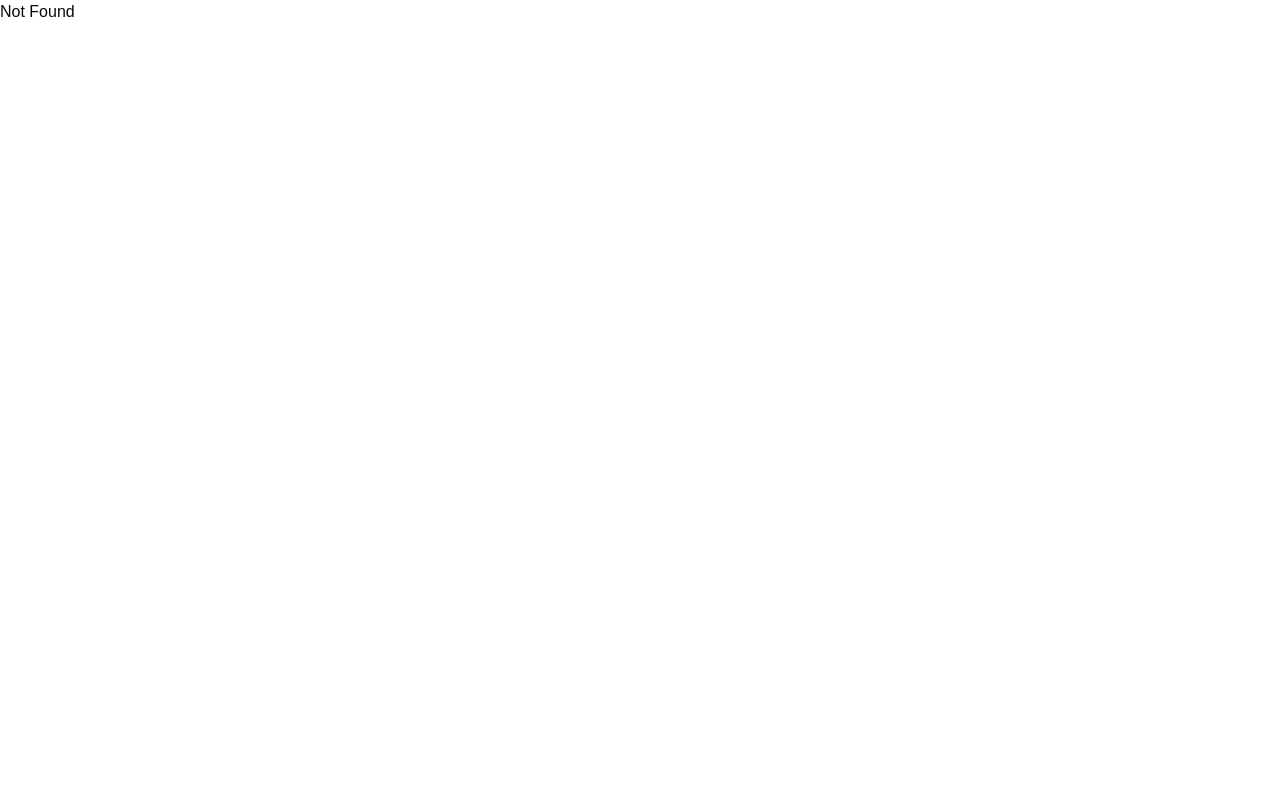
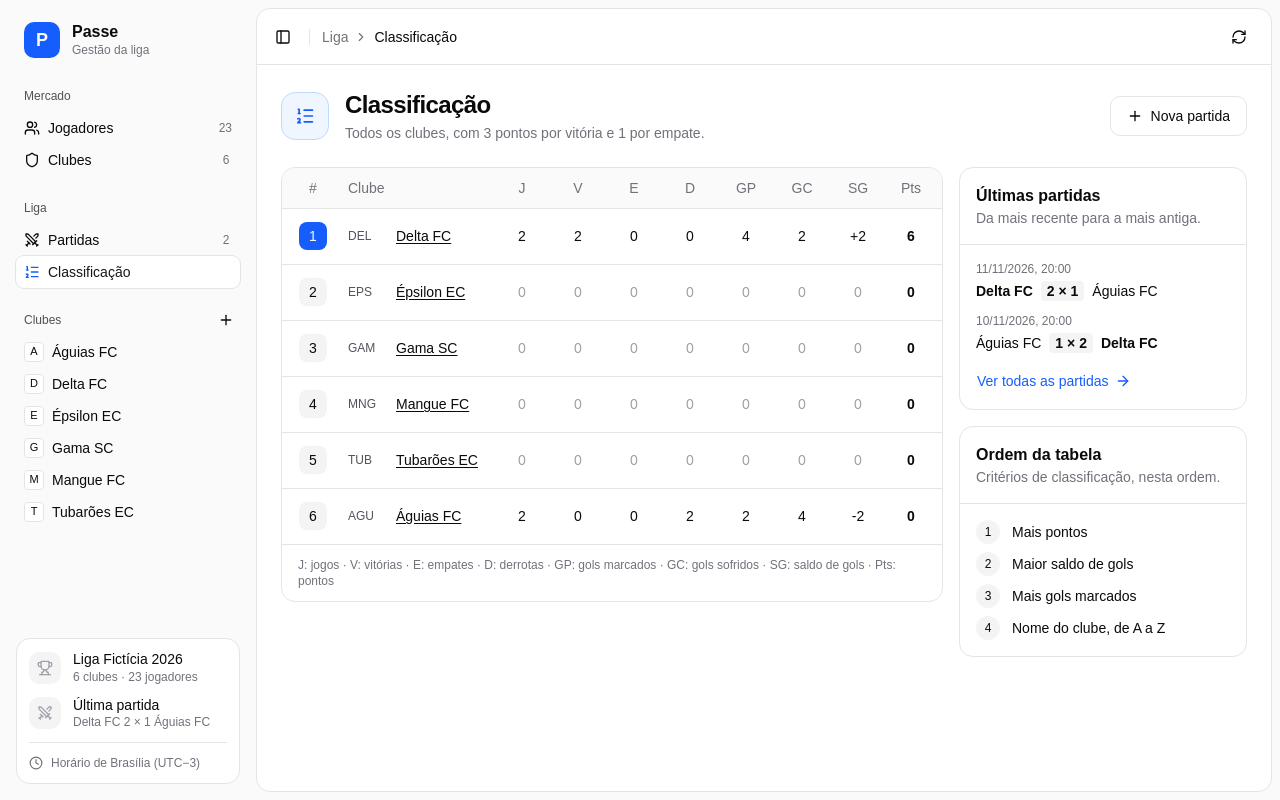
Before and after one commit to Fontesx11/desafio-isi-desenvolvedor-1, a React (Vite) app in the folder frontend/: page /standings in a window 1280 px wide. Built offline with nearby package versions, Linux system fonts and the light colour scheme.

Commit message:
feat: add standings page with routing and mock data

```diff
--- a/frontend/src/layout/constants/menu.constants.ts
+++ b/frontend/src/layout/constants/menu.constants.ts
@@ -43,7 +43,7 @@ export const MENU_GROUPS: { label: string; items: MenuItem[] }[] = [
         to: '/matches',
         count: LEAGUE_MOCK.matchesCount,
       },
-      { title: 'Classificação', icon: ListOrdered },
+      { title: 'Classificação', icon: ListOrdered, to: '/standings' },
     ],
   },
 ];
--- a/frontend/src/lib/format.ts
+++ b/frontend/src/lib/format.ts
@@ -25,6 +25,14 @@ export function formatInteger(value: number) {
   return integerFormatter.format(value);
 }
 
+const signedIntegerFormatter = new Intl.NumberFormat('pt-BR', {
+  signDisplay: 'exceptZero',
+});
+
+export function formatSignedInteger(value: number) {
+  return signedIntegerFormatter.format(value);
+}
+
 // Datas sempre no horário de Brasília, qualquer que seja o fuso do navegador
 const dateFormatter = new Intl.DateTimeFormat('pt-BR', {
   timeZone: 'America/Sao_Paulo',
--- /dev/null
+++ b/frontend/src/modules/classificacao/mocks/standings.mock.ts
@@ -0,0 +1,53 @@
+import type { Standing } from '../types/standings.types';
+
+type StandingRow = [
+  position: number,
+  clubId: number,
+  clubName: string,
+  played: number,
+  wins: number,
+  draws: number,
+  losses: number,
+  goalsFor: number,
+  goalsAgainst: number,
+  goalDifference: number,
+  points: number,
+];
+
+// prettier-ignore
+const ROWS: StandingRow[] = [
+  [1, 2, 'Delta FC', 2, 2, 0, 0, 4, 2, 2, 6],
+  [2, 3, 'Épsilon EC', 0, 0, 0, 0, 0, 0, 0, 0],
+  [3, 4, 'Gama SC', 0, 0, 0, 0, 0, 0, 0, 0],
+  [4, 5, 'Mangue FC', 0, 0, 0, 0, 0, 0, 0, 0],
+  [5, 6, 'Tubarões EC', 0, 0, 0, 0, 0, 0, 0, 0],
+  [6, 1, 'Águias FC', 2, 0, 0, 2, 2, 4, -2, 0],
+];
+
+export const STANDINGS_MOCK: Standing[] = ROWS.map(
+  ([
+    position,
+    clubId,
+    clubName,
+    played,
+    wins,
+    draws,
+    losses,
+    goalsFor,
+    goalsAgainst,
+    goalDifference,
+    points,
+  ]) => ({
+    position,
+    club_id: clubId,
+    club_name: clubName,
+    played,
+    wins,
+    draws,
+    losses,
+    goals_for: goalsFor,
+    goals_against: goalsAgainst,
+    goal_difference: goalDifference,
+    points,
+  }),
+);
--- /dev/null
+++ b/frontend/src/modules/classificacao/pages/index.tsx
@@ -0,0 +1,199 @@
+import { Link } from '@tanstack/react-router';
+import { cn } from 'cn';
+import { ArrowRight, ListOrdered, Plus } from 'lucide-react';
+import { useState } from 'react';
+import { DataTable, type DataTableColumn } from '@/components/data-table';
+import { Button } from '@/components/ui/button';
+import { PageHeader } from '@/layout/components/page-header';
+import { formatDate, formatSignedInteger, formatTime } from '@/lib/format';
+import { findClub } from '@/modules/jogadores/utils/players.utils';
+import { NewMatchDialog } from '@/modules/partidas/components/new-match-dialog';
+import { MATCHES_MOCK } from '@/modules/partidas/mocks/matches.mock';
+import { STANDINGS_MOCK } from '../mocks/standings.mock';
+import type { Standing } from '../types/standings.types';
+
+const ORDER_CRITERIA = [
+  'Mais pontos',
+  'Maior saldo de gols',
+  'Mais gols marcados',
+  'Nome do clube, de A a Z',
+];
+
+function numberColumn(
+  id: string,
+  header: string,
+  value: (standing: Standing) => string | number,
+): DataTableColumn<Standing> {
+  return {
+    id,
+    header,
+    className: 'w-14 text-center',
+    cell: (standing) => (
+      <span className={cn(standing.played === 0 && 'text-zinc-400')}>
+        {value(standing)}
+      </span>
+    ),
+  };
+}
+
+const columns: DataTableColumn<Standing>[] = [
+  {
+    id: 'position',
+    header: '#',
+    className: 'w-14 text-center',
+    cell: (standing) => (
+      <span
+        className={cn(
+          'inline-flex size-7 items-center justify-center rounded-md bg-zinc-100 text-sm',
+          standing.position === 1 && 'bg-primary text-primary-foreground',
+        )}
+      >
+        {standing.position}
+      </span>
+    ),
+  },
+  {
+    id: 'club',
+    header: 'Clube',
+    cell: (standing) => (
+      <span className="flex items-center gap-2">
+        <span className="w-10 text-xs font-medium text-zinc-600">
+          {findClub(standing.club_id)?.acronym}
+        </span>
+        <Link
+          to="/clubs/$clubId"
+          params={{ clubId: String(standing.club_id) }}
+          className="underline underline-offset-2"
+        >
+          {standing.club_name}
+        </Link>
+      </span>
+    ),
+  },
+  numberColumn('played', 'J', (standing) => standing.played),
+  numberColumn('wins', 'V', (standing) => standing.wins),
+  numberColumn('draws', 'E', (standing) => standing.draws),
+  numberColumn('losses', 'D', (standing) => standing.losses),
+  numberColumn('goals-for', 'GP', (standing) => standing.goals_for),
+  numberColumn('goals-against', 'GC', (standing) => standing.goals_against),
+  numberColumn('goal-difference', 'SG', (standing) =>
+    formatSignedInteger(standing.goal_difference),
+  ),
+  {
+    id: 'points',
+    header: 'Pts',
+    className: 'w-14 text-center',
+    cell: (standing) => (
+      <span className="font-semibold">{standing.points}</span>
+    ),
+  },
+];
+
+export default function StandingsPage() {
+  const [isCreating, setIsCreating] = useState(false);
+  const recentMatches = MATCHES_MOCK.slice(0, 2);
+
+  return (
+    <div className="space-y-6">
+      <PageHeader
+        icon={ListOrdered}
+        title="Classificação"
+        subtitle="Todos os clubes, com 3 pontos por vitória e 1 por empate."
+        actions={
+          <Button
+            type="button"
+            variant="outline"
+            className="h-10 gap-2 px-4"
+            onClick={() => setIsCreating(true)}
+          >
+            <Plus />
+            Nova partida
+          </Button>
+        }
+      />
+
+      <div className="grid grid-cols-[1fr_18rem] items-start gap-4">
+        <section className="overflow-hidden rounded-xl border border-zinc-200">
+          <DataTable
+            columns={columns}
+            rows={STANDINGS_MOCK}
+            getRowKey={(standing) => standing.club_id}
+            emptyMessage="Nenhum clube cadastrado."
+          />
+          <p className="border-t border-zinc-200 px-4 py-3 text-xs text-zinc-500">
+            J: jogos · V: vitórias · E: empates · D: derrotas · GP: gols
+            marcados · GC: gols sofridos · SG: saldo de gols · Pts: pontos
+          </p>
+        </section>
+
+        <aside className="space-y-4">
+          <section className="overflow-hidden rounded-xl border border-zinc-200">
+            <div className="border-b border-zinc-200 p-4">
+              <h2 className="font-semibold">Últimas partidas</h2>
+              <p className="text-sm text-zinc-500">
+                Da mais recente para a mais antiga.
+              </p>
+            </div>
+            <ul className="space-y-3 p-4">
+              {recentMatches.map((match) => (
+                <li key={match.id} className="space-y-1">
+                  <p className="text-xs text-zinc-500">
+                    {formatDate(match.played_at)}, {formatTime(match.played_at)}
+                  </p>
+                  <p className="flex items-center gap-2 text-sm">
+                    <span
+                      className={cn(
+                        match.result === 'MANDANTE' && 'font-semibold',
+                      )}
+                    >
+                      {match.home.club_name}
+                    </span>
+                    <span className="rounded bg-zinc-100 px-1.5 font-semibold tabular-nums">
+                      {match.home.goals} × {match.away.goals}
+                    </span>
+                    <span
+                      className={cn(
+                        match.result === 'VISITANTE' && 'font-semibold',
+                      )}
+                    >
+                      {match.away.club_name}
+                    </span>
+                  </p>
+                </li>
+              ))}
+            </ul>
+            <div className="px-4 pb-4">
+              <Button asChild variant="link" className="h-auto p-0">
+                <Link to="/matches">
+                  Ver todas as partidas
+                  <ArrowRight />
+                </Link>
+              </Button>
+            </div>
+          </section>
+
+          <section className="overflow-hidden rounded-xl border border-zinc-200">
+            <div className="border-b border-zinc-200 p-4">
+              <h2 className="font-semibold">Ordem da tabela</h2>
+              <p className="text-sm text-zinc-500">
+                Critérios de classificação, nesta ordem.
+              </p>
+            </div>
+            <ol className="space-y-2 p-4 text-sm">
+              {ORDER_CRITERIA.map((criterion, index) => (
+                <li key={criterion} className="flex items-center gap-3">
+                  <span className="flex size-6 items-center justify-center rounded-full bg-zinc-100 text-xs">
+                    {index + 1}
+                  </span>
+                  {criterion}
+                </li>
+              ))}
+            </ol>
+          </section>
+        </aside>
+      </div>
+
+      {isCreating && <NewMatchDialog onClose={() => setIsCreating(false)} />}
+    </div>
+  );
+}
--- a/frontend/src/routeTree.gen.ts
+++ b/frontend/src/routeTree.gen.ts
@@ -16,6 +16,7 @@ import { Route as AppClubsClubIdRouteImport } from './routes/_app/clubs/$clubId'
 import { Route as AppMatchesIndexRouteImport } from './routes/_app/matches/index'
 import { Route as AppMatchesMatchIdRouteImport } from './routes/_app/matches/$matchId'
 import { Route as AppPlayersIndexRouteImport } from './routes/_app/players/index'
+import { Route as AppStandingsIndexRouteImport } from './routes/_app/standings/index'
 
 const IndexRoute = IndexRouteImport.update({
   id: '/',
@@ -51,6 +52,11 @@ const AppPlayersIndexRoute = AppPlayersIndexRouteImport.update({
   path: '/players/',
   getParentRoute: () => AppRouteRoute,
 } as any)
+const AppStandingsIndexRoute = AppStandingsIndexRouteImport.update({
+  id: '/standings/',
+  path: '/standings/',
+  getParentRoute: () => AppRouteRoute,
+} as any)
 
 export interface FileRoutesByFullPath {
   '/': typeof IndexRoute
@@ -59,6 +65,7 @@ export interface FileRoutesByFullPath {
   '/clubs/': typeof AppClubsIndexRoute
   '/matches/': typeof AppMatchesIndexRoute
   '/players/': typeof AppPlayersIndexRoute
+  '/standings/': typeof AppStandingsIndexRoute
 }
 export interface FileRoutesByTo {
   '/': typeof IndexRoute
@@ -67,6 +74,7 @@ export interface FileRoutesByTo {
   '/clubs': typeof AppClubsIndexRoute
   '/matches': typeof AppMatchesIndexRoute
   '/players': typeof AppPlayersIndexRoute
+  '/standings': typeof AppStandingsIndexRoute
 }
 export interface FileRoutesById {
   __root__: typeof rootRouteImport
@@ -77,6 +85,7 @@ export interface FileRoutesById {
   '/_app/clubs/': typeof AppClubsIndexRoute
   '/_app/matches/': typeof AppMatchesIndexRoute
   '/_app/players/': typeof AppPlayersIndexRoute
+  '/_app/standings/': typeof AppStandingsIndexRoute
 }
 export interface FileRouteTypes {
   fileRoutesByFullPath: FileRoutesByFullPath
@@ -87,6 +96,7 @@ export interface FileRouteTypes {
     | '/clubs/'
     | '/matches/'
     | '/players/'
+    | '/standings/'
   fileRoutesByTo: FileRoutesByTo
   to:
     | '/'
@@ -95,6 +105,7 @@ export interface FileRouteTypes {
     | '/clubs'
     | '/matches'
     | '/players'
+    | '/standings'
   id:
     | '__root__'
     | '/'
@@ -104,6 +115,7 @@ export interface FileRouteTypes {
     | '/_app/clubs/'
     | '/_app/matches/'
     | '/_app/players/'
+    | '/_app/standings/'
   fileRoutesById: FileRoutesById
 }
 export interface RootRouteChildren {
@@ -162,6 +174,13 @@ declare module '@tanstack/react-router' {
       preLoaderRoute: typeof AppPlayersIndexRouteImport
       parentRoute: typeof AppRouteRoute
     }
+    '/_app/standings/': {
+      id: '/_app/standings/'
+      path: '/standings'
+      fullPath: '/standings/'
+      preLoaderRoute: typeof AppStandingsIndexRouteImport
+      parentRoute: typeof AppRouteRoute
+    }
   }
 }
 
@@ -171,6 +190,7 @@ interface AppRouteRouteChildren {
   AppClubsIndexRoute: typeof AppClubsIndexRoute
   AppMatchesIndexRoute: typeof AppMatchesIndexRoute
   AppPlayersIndexRoute: typeof AppPlayersIndexRoute
+  AppStandingsIndexRoute: typeof AppStandingsIndexRoute
 }
 
 const AppRouteRouteChildren: AppRouteRouteChildren = {
@@ -179,6 +199,7 @@ const AppRouteRouteChildren: AppRouteRouteChildren = {
   AppClubsIndexRoute: AppClubsIndexRoute,
   AppMatchesIndexRoute: AppMatchesIndexRoute,
   AppPlayersIndexRoute: AppPlayersIndexRoute,
+  AppStandingsIndexRoute: AppStandingsIndexRoute,
 }
 
 const AppRouteRouteWithChildren = AppRouteRoute._addFileChildren(
--- /dev/null
+++ b/frontend/src/routes/_app/standings/index.tsx
@@ -0,0 +1,7 @@
+import { createFileRoute } from '@tanstack/react-router';
+import StandingsPage from '@/modules/classificacao/pages';
+
+export const Route = createFileRoute('/_app/standings/')({
+  component: StandingsPage,
+  staticData: { breadcrumb: ['Liga', 'Classificação'] },
+});
```
Also changed, not shown: frontend/src/modules/classificacao/types/standings.types.ts (added, +13 -0 lines).
